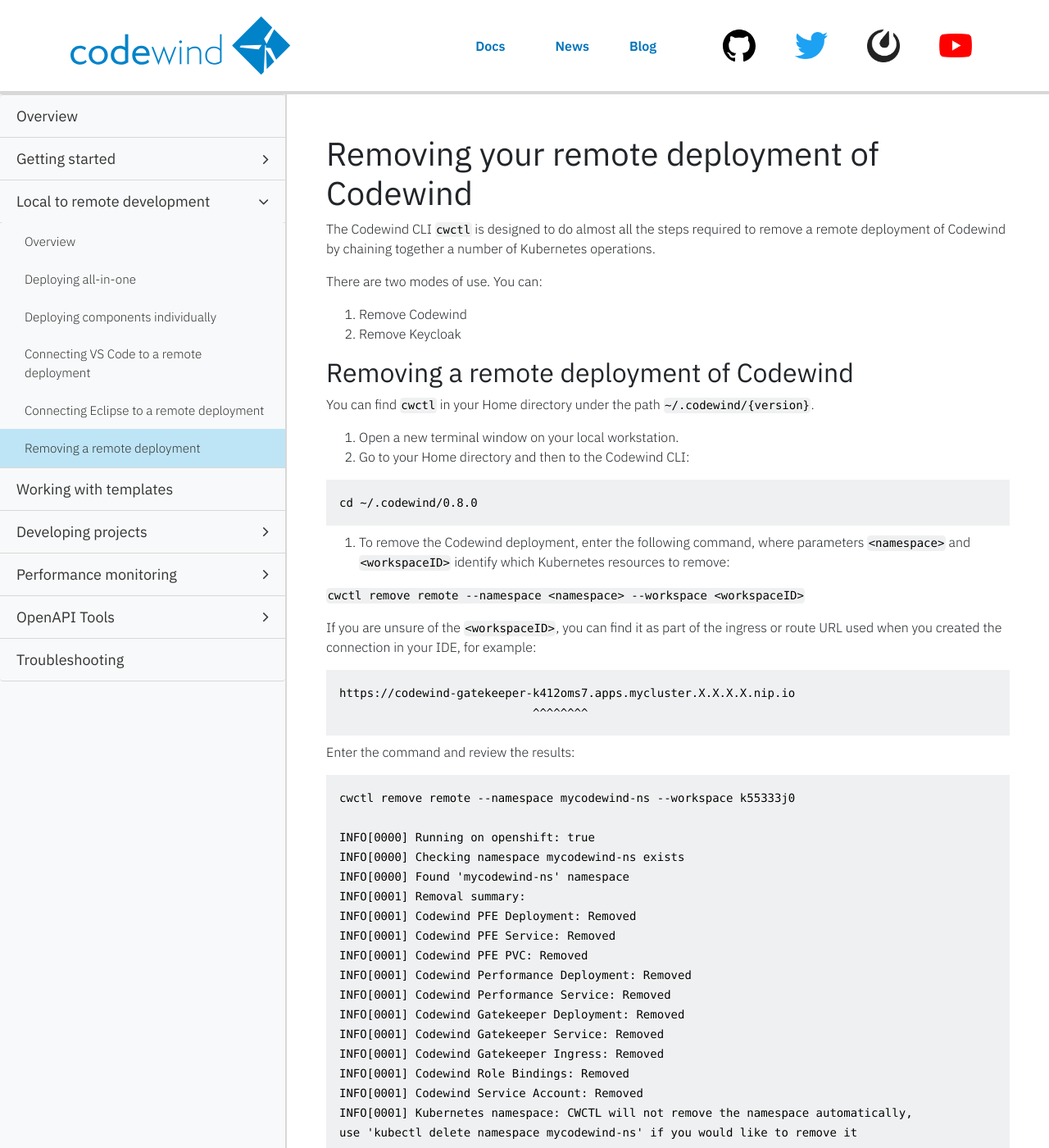
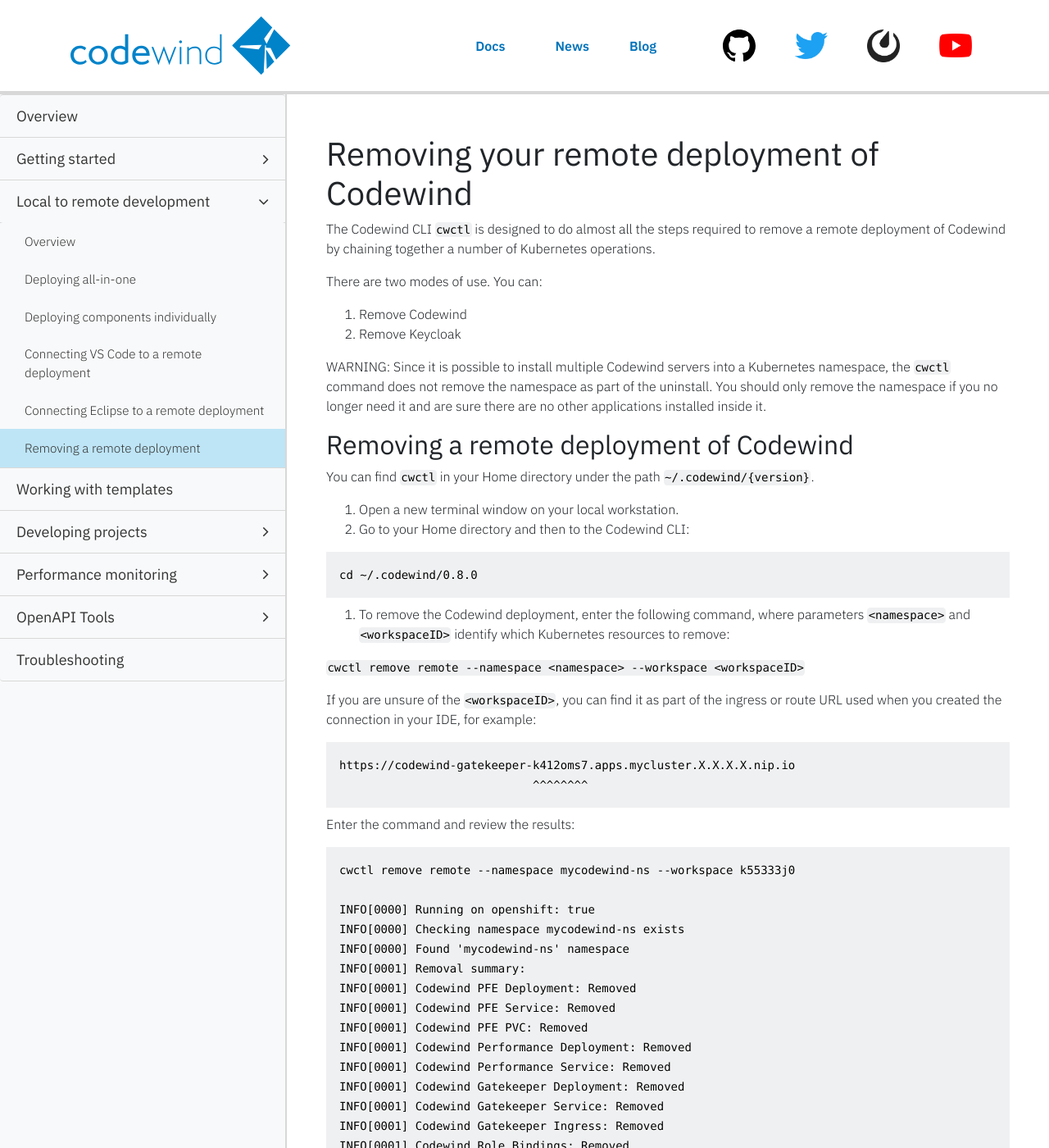
Before and after one commit to eclipse-archived/codewind-docs, a Jekyll site: the page built from docs/_documentations/remote-removing.md, in a window 1280 px wide and 1400 px high. Shown: the whole window at 82% size. Built offline with Jekyll 4.4.1, drawn with Linux system fonts in a browser that asks for light colours; nearby versions of some CDN libraries; comment, search, counter and statistics services are not loaded; some of the changed text lies outside the part shown.

Commit message:
Review comments
Signed-off-by: micgibso <MICGIBSO@uk.ibm.com>

```diff
--- a/docs/_documentations/remote-removing.md
+++ b/docs/_documentations/remote-removing.md
@@ -18,6 +18,8 @@ There are two modes of use. You can:
 
 1. Remove Codewind
 2. Remove Keycloak
+
+WARNING: Since it is possible to install multiple Codewind servers into a Kubernetes namespace, the `cwctl` command does not remove the namespace as part of the uninstall. You should only remove the namespace if you no longer need it and are sure there are no other applications installed inside it.
 
 ## Removing a remote deployment of Codewind
 
```
Also changed, not shown: other parts of docs/_documentations/remote-removing.md (+0 -4 lines), docs/_documentations/remote-overview.md (+0 -2 lines).
